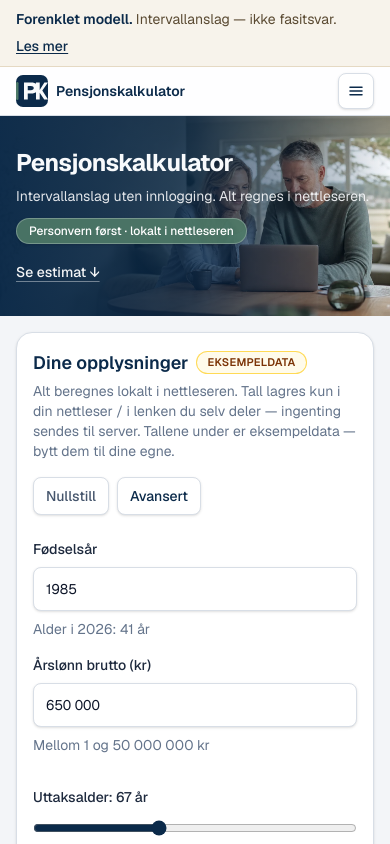
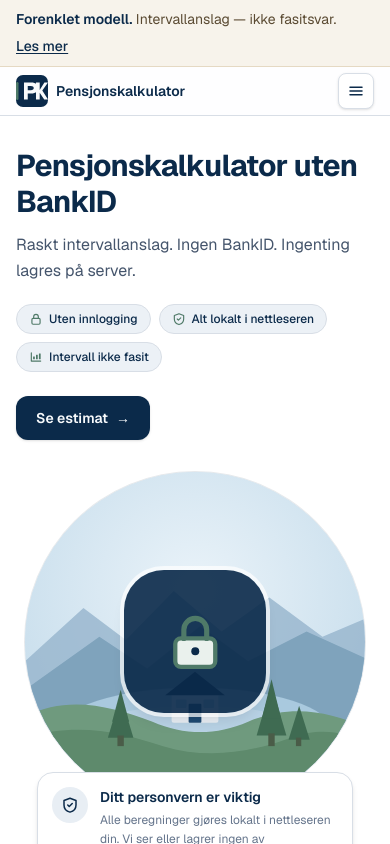
Before and after one commit to jonasc3-cyber/pensjonskalkulator, a Next.js app: page / in a window 390 px wide. Shown: the top 844 px of the page. Built offline with nearby package versions, Linux system fonts and the light colour scheme.

Commit message:
Forside V2: BankID-copy + illustrasjon/tillitsstripe
Erstatt foto-hero med original V2-layout (chips, CTA, personvern-callout)
og Jonas/Markesfører-copy uten hybrid-skjema.

```diff
--- a/components/Hero.tsx
+++ b/components/Hero.tsx
@@ -1,54 +1,238 @@
-import Image from "next/image";
+/** V2 forside-hero: illustrasjon + tillitsstripe + personvern-callout (copy-only BankID). */
+
+const chips = [
+  {
+    label: "Uten innlogging",
+    icon: (
+      <svg width="14" height="14" viewBox="0 0 24 24" fill="none" aria-hidden>
+        <rect
+          x="5"
+          y="11"
+          width="14"
+          height="10"
+          rx="2"
+          stroke="currentColor"
+          strokeWidth="2"
+        />
+        <path
+          d="M8 11V8a4 4 0 0 1 8 0v3"
+          stroke="currentColor"
+          strokeWidth="2"
+          strokeLinecap="round"
+        />
+      </svg>
+    ),
+  },
+  {
+    label: "Alt lokalt i nettleseren",
+    icon: (
+      <svg width="14" height="14" viewBox="0 0 24 24" fill="none" aria-hidden>
+        <path
+          d="M12 3l8 3v6c0 5-3.4 8.4-8 9.5C7.4 20.4 4 17 4 12V6l8-3z"
+          stroke="currentColor"
+          strokeWidth="2"
+          strokeLinejoin="round"
+        />
+        <path
+          d="M9 12l2 2 4-4"
+          stroke="currentColor"
+          strokeWidth="2"
+          strokeLinecap="round"
+          strokeLinejoin="round"
+        />
+      </svg>
+    ),
+  },
+  {
+    label: "Intervall ikke fasit",
+    icon: (
+      <svg width="14" height="14" viewBox="0 0 24 24" fill="none" aria-hidden>
+        <path
+          d="M4 19V5M4 19h16"
+          stroke="currentColor"
+          strokeWidth="2"
+          strokeLinecap="round"
+        />
+        <rect x="7" y="11" width="3" height="5" rx="0.5" fill="currentColor" />
+        <rect x="12" y="8" width="3" height="8" rx="0.5" fill="currentColor" />
+        <rect x="17" y="6" width="3" height="10" rx="0.5" fill="currentColor" />
+      </svg>
+    ),
+  },
+] as const;
+
+function HeroIllustration() {
+  return (
+    <div className="relative mx-auto w-full max-w-[340px] sm:max-w-[380px] lg:max-w-none">
+      <div
+        className="relative aspect-square overflow-hidden rounded-full bg-gradient-to-b from-[#d7e6f2] via-[#c5dceb] to-[#b7d4e4] shadow-inner ring-1 ring-primary/10"
+        aria-hidden
+      >
+        <svg
+          viewBox="0 0 320 320"
+          className="absolute inset-0 h-full w-full"
+          role="presentation"
+        >
+          {/* Sky wash */}
+          <circle cx="160" cy="160" r="160" fill="#D6E7F3" />
+          <circle cx="160" cy="160" r="160" fill="url(#heroSky)" />
+          {/* Distant mountains */}
+          <path
+            d="M0 178 L55 128 L95 158 L140 112 L185 150 L230 118 L280 155 L320 138 L320 320 L0 320 Z"
+            fill="#9BB8CF"
+            opacity="0.85"
+          />
+          <path
+            d="M0 205 L70 155 L115 185 L165 145 L210 178 L265 150 L320 175 L320 320 L0 320 Z"
+            fill="#7FA3BC"
+          />
+          {/* Lake */}
+          <ellipse cx="160" cy="245" rx="130" ry="42" fill="#A9C9DE" />
+          <ellipse cx="160" cy="248" rx="110" ry="28" fill="#BFD6E8" opacity="0.7" />
+          {/* Hills / shore */}
+          <path
+            d="M0 230 C40 210 80 220 120 235 C150 248 180 248 210 235 C250 218 285 225 320 240 L320 320 L0 320 Z"
+            fill="#6F9A7E"
+          />
+          <path
+            d="M0 250 C50 235 90 245 130 258 C170 270 210 265 250 250 C280 240 300 245 320 255 L320 320 L0 320 Z"
+            fill="#5E8A6C"
+          />
+          {/* Cabin */}
+          <rect x="138" y="208" width="44" height="28" rx="2" fill="#E8EEF4" />
+          <path d="M132 210 L160 188 L188 210 Z" fill="#0B2A4A" />
+          <rect x="154" y="218" width="12" height="18" rx="1" fill="#1E4A73" />
+          <rect x="142" y="214" width="10" height="8" rx="1" fill="#A9C9DE" />
+          <rect x="168" y="214" width="10" height="8" rx="1" fill="#A9C9DE" />
+          {/* Pines */}
+          <g fill="#3F6B52">
+            <path d="M78 250 L90 210 L102 250 Z" />
+            <path d="M82 235 L90 205 L98 235 Z" />
+            <rect x="87" y="248" width="6" height="10" fill="#4A5C48" />
+            <path d="M218 248 L232 200 L246 248 Z" />
+            <path d="M223 232 L232 195 L241 232 Z" />
+            <rect x="229" y="246" width="6" height="12" fill="#4A5C48" />
+            <path d="M248 252 L258 220 L268 252 Z" />
+            <rect x="255" y="250" width="5" height="8" fill="#4A5C48" />
+          </g>
+          <defs>
+            <radialGradient id="heroSky" cx="50%" cy="35%" r="65%">
+              <stop offset="0%" stopColor="#EAF3F9" />
+              <stop offset="100%" stopColor="#C5DCEB" />
+            </radialGradient>
+          </defs>
+        </svg>
+
+        {/* Central shield + lock */}
+        <div className="absolute inset-0 flex items-center justify-center">
+          <div className="flex h-[42%] w-[42%] items-center justify-center rounded-[28%] bg-primary/90 shadow-lg ring-4 ring-white/70">
+            <svg
+              width="48%"
+              height="48%"
+              viewBox="0 0 24 24"
+              fill="none"
+              aria-hidden
+            >
+              <rect
+                x="5"
+                y="11"
+                width="14"
+                height="10"
+                rx="2"
+                fill="#EAF1ED"
+                stroke="#4F7A68"
+                strokeWidth="1.5"
+              />
+              <path
+                d="M8 11V8a4 4 0 0 1 8 0v3"
+                stroke="#4F7A68"
+                strokeWidth="1.8"
+                strokeLinecap="round"
+              />
+              <circle cx="12" cy="15.5" r="1.4" fill="#0B2A4A" />
+            </svg>
+          </div>
+        </div>
+      </div>
+
+      {/* Personvern callout */}
+      <aside className="relative z-10 mx-3 -mt-10 rounded-2xl border border-border bg-card p-3.5 shadow-md sm:absolute sm:bottom-2 sm:right-0 sm:mx-0 sm:mt-0 sm:max-w-[240px] sm:p-4 lg:max-w-[260px]">
+        <div className="flex gap-3">
+          <span className="flex h-9 w-9 shrink-0 items-center justify-center rounded-full bg-primary-soft text-primary">
+            <svg width="18" height="18" viewBox="0 0 24 24" fill="none" aria-hidden>
+              <path
+                d="M12 3l8 3v6c0 5-3.4 8.4-8 9.5C7.4 20.4 4 17 4 12V6l8-3z"
+                stroke="currentColor"
+                strokeWidth="2"
+                strokeLinejoin="round"
+              />
+              <path
+                d="M9 12l2 2 4-4"
+                stroke="currentColor"
+                strokeWidth="2"
+                strokeLinecap="round"
+                strokeLinejoin="round"
+              />
+            </svg>
+          </span>
+          <div className="min-w-0">
+            <p className="text-sm font-semibold text-primary">
+              Ditt personvern er viktig
+            </p>
+            <p className="mt-1 text-xs leading-relaxed text-muted-foreground sm:text-[13px]">
+              Alle beregninger gjøres lokalt i nettleseren din. Vi ser eller
+              lagrer ingen av opplysningene dine.
+            </p>
+          </div>
+        </div>
+      </aside>
+    </div>
+  );
+}
 
 export function Hero() {
   return (
     <section
-      className="relative isolate overflow-hidden"
+      className="border-b border-border/60 bg-card"
       aria-labelledby="hero-heading"
     >
-      <div className="relative h-[200px] sm:h-[280px] lg:h-[300px]">
-        <Image
-          src="/hero-couple.webp"
-          alt=""
-          fill
-          priority
-          sizes="100vw"
-          className="object-cover object-[72%_40%] sm:object-[75%_35%]"
-        />
-        <div
-          className="absolute inset-0 bg-gradient-to-r from-primary/95 via-primary/75 to-transparent"
-          aria-hidden
-        />
-        <div className="relative z-10 mx-auto flex h-full max-w-6xl flex-col justify-center px-4 py-6 sm:px-6 sm:py-8">
-          <div className="max-w-xl text-primary-foreground">
+      <div className="mx-auto grid max-w-6xl items-center gap-8 px-4 py-8 sm:px-6 sm:py-10 lg:grid-cols-2 lg:gap-12 lg:py-12">
+        <div className="max-w-xl">
           <h1
             id="hero-heading"
-              className="text-2xl font-bold tracking-tight sm:text-3xl lg:text-4xl"
+            className="text-3xl font-bold tracking-tight text-primary sm:text-4xl lg:text-[2.5rem] lg:leading-tight"
           >
-              Pensjonskalkulator
+            Pensjonskalkulator uten BankID
           </h1>
-            <p className="mt-2 text-sm leading-snug text-primary-foreground/90 sm:mt-3 sm:text-base sm:leading-relaxed">
-              <span className="sm:hidden">
-                Intervallanslag uten innlogging. Alt regnes i nettleseren.
-              </span>
-              <span className="hidden sm:inline">
-                Få et intervallanslag på alderspensjon fra folketrygd,
-                tjenestepensjon, AFP og egen sparing — uten innlogging. Alt
-                regnes i nettleseren din; ingenting lagres på server.
-              </span>
+          <p className="mt-3 text-base leading-relaxed text-slate-600 sm:mt-4 sm:text-lg">
+            Raskt intervallanslag. Ingen BankID. Ingenting lagres på server.
           </p>
-            <p className="mt-3 inline-flex items-center rounded-full border border-white/25 bg-accent/90 px-3 py-1 text-xs font-medium text-white shadow-sm sm:mt-4 sm:text-sm">
-              Personvern først · lokalt i nettleseren
-            </p>
-            <p className="mt-4 sm:hidden">
+
+          <ul className="mt-5 flex flex-wrap gap-2 sm:mt-6">
+            {chips.map((chip) => (
+              <li
+                key={chip.label}
+                className="inline-flex items-center gap-1.5 rounded-full border border-border bg-primary-soft/80 px-3 py-1.5 text-xs font-medium text-primary sm:text-sm"
+              >
+                <span className="text-accent">{chip.icon}</span>
+                {chip.label}
+              </li>
+            ))}
+          </ul>
+
+          <p className="mt-6 sm:mt-8">
             <a
-                href="#results"
-                className="inline-flex items-center gap-1 text-sm font-medium text-white/95 underline decoration-white/40 underline-offset-4 transition-colors hover:text-white hover:decoration-white"
+              href="#skjema"
+              className="inline-flex items-center gap-2 rounded-xl bg-primary px-5 py-3 text-sm font-semibold text-primary-foreground shadow-sm transition-colors hover:bg-primary-mid focus-visible:outline focus-visible:outline-2 focus-visible:outline-offset-2 focus-visible:outline-primary"
             >
-                Se estimat ↓
+              Se estimat
+              <span aria-hidden>→</span>
             </a>
           </p>
         </div>
+
+        <div className="justify-self-center lg:justify-self-end lg:pr-2">
+          <HeroIllustration />
         </div>
       </div>
     </section>
--- a/components/InputsPanel.tsx
+++ b/components/InputsPanel.tsx
@@ -42,7 +42,8 @@
 
   return (
     <section
-      className="rounded-2xl border border-border bg-card p-4 shadow-sm sm:p-6"
+      id="skjema"
+      className="scroll-mt-20 rounded-2xl border border-border bg-card p-4 shadow-sm sm:p-6"
       aria-labelledby="inputs-heading"
     >
       <div className="mb-6 flex flex-wrap items-start justify-between gap-4">
@@ -70,6 +71,27 @@
           </p>
         </div>
         <div className="flex flex-wrap items-center gap-2">
+          <span
+            className="inline-flex items-center gap-1.5 rounded-full border border-accent/25 bg-accent-soft px-2.5 py-1 text-xs font-medium text-accent"
+            title="Beregningene skjer i nettleseren din"
+          >
+            <svg width="12" height="12" viewBox="0 0 24 24" fill="none" aria-hidden>
+              <path
+                d="M12 3l8 3v6c0 5-3.4 8.4-8 9.5C7.4 20.4 4 17 4 12V6l8-3z"
+                stroke="currentColor"
+                strokeWidth="2"
+                strokeLinejoin="round"
+              />
+              <path
+                d="M9 12l2 2 4-4"
+                stroke="currentColor"
+                strokeWidth="2"
+                strokeLinecap="round"
+                strokeLinejoin="round"
+              />
+            </svg>
+            100 % privat – beregnes lokalt
+          </span>
           {onReset ? (
             <button
               type="button"
```
Lines whose indentation alone changed are shown as unchanged.
